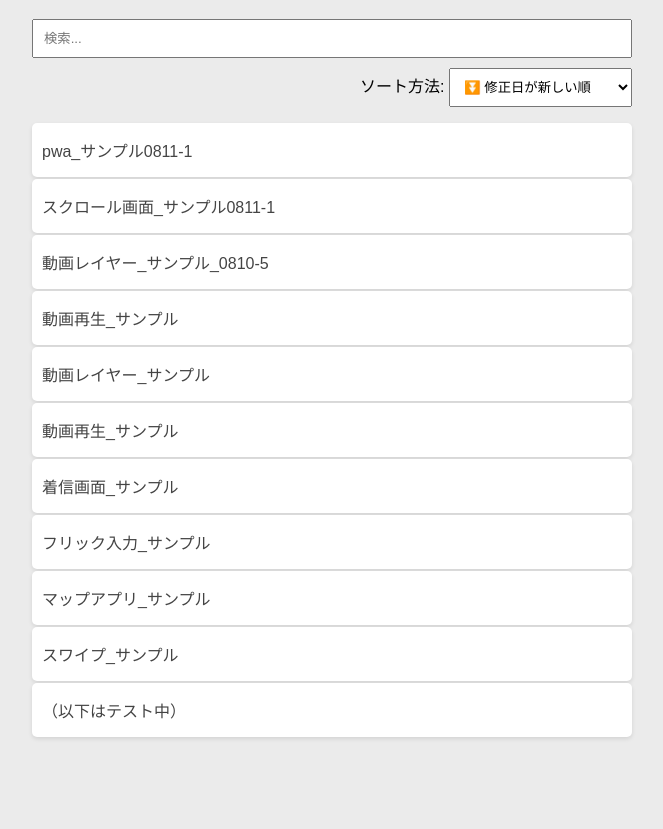
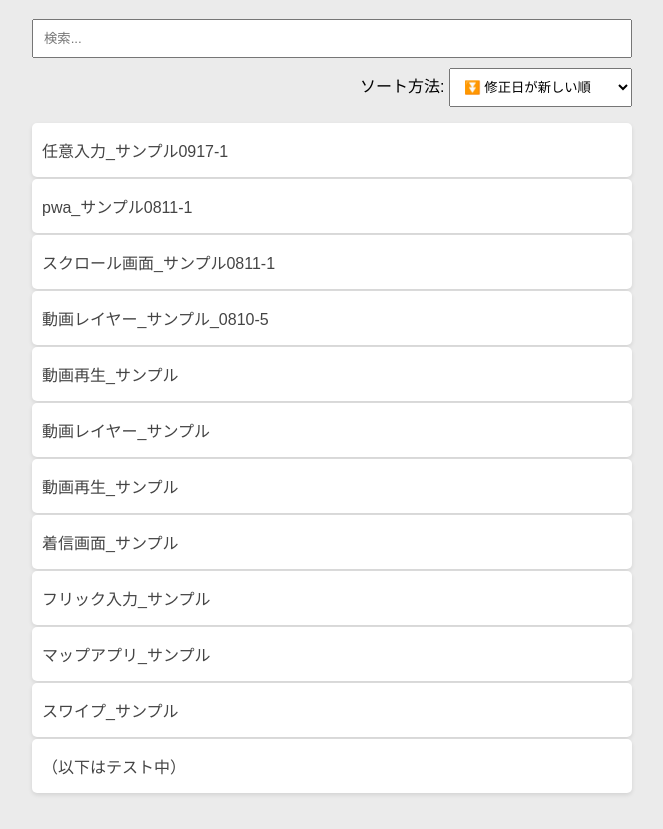
Before and after one commit to greatinterCG/expoTest, a plain HTML site: page index.html in a window 1280 px wide. Shown: the part 110-939 px from the top of the page, without its empty margins (308-971 px from the left). Before the commit the page ends 883 px from the top, so only its background shows below. Drawn offline with Linux system fonts and the light colour scheme.

Commit message:
Add files via upload

```diff
--- a/index.html
+++ b/index.html
@@ -89,6 +89,7 @@
             </select>
         </div>
         <ul id="itemList">
+<li data-date="2024-09-16T15:06:56Z"><a href="free_input_sample0917-1_htm/free_input_sample0917-1.html">任意入力_サンプル0917-1</a></li>
             <li data-date="2024-08-11T20:15:45Z"><a href="pwa-masterfull/index.html">pwa_サンプル0811-1</a></li>
 <li data-date="2024-08-11T20:15:45Z"><a href="scroll_sample0811-1_htm/scroll_sample0811-1.html">スクロール画面_サンプル0811-1</a></li>
 <li data-date="2024-08-11T19:41:04Z"><a href="movLyaer_sample_0810-5_htm/movLyaer_sample_0810-5.html">動画レイヤー_サンプル_0810-5</a></li>
```
